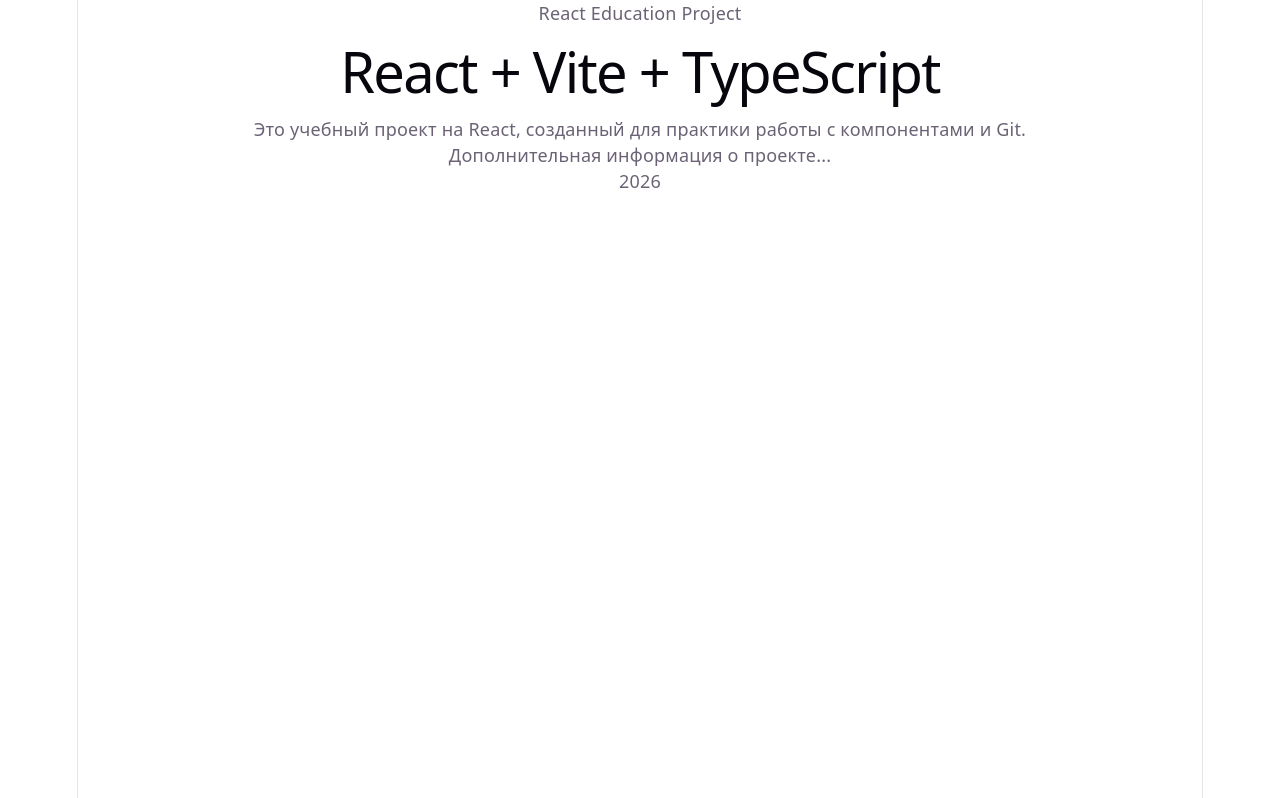
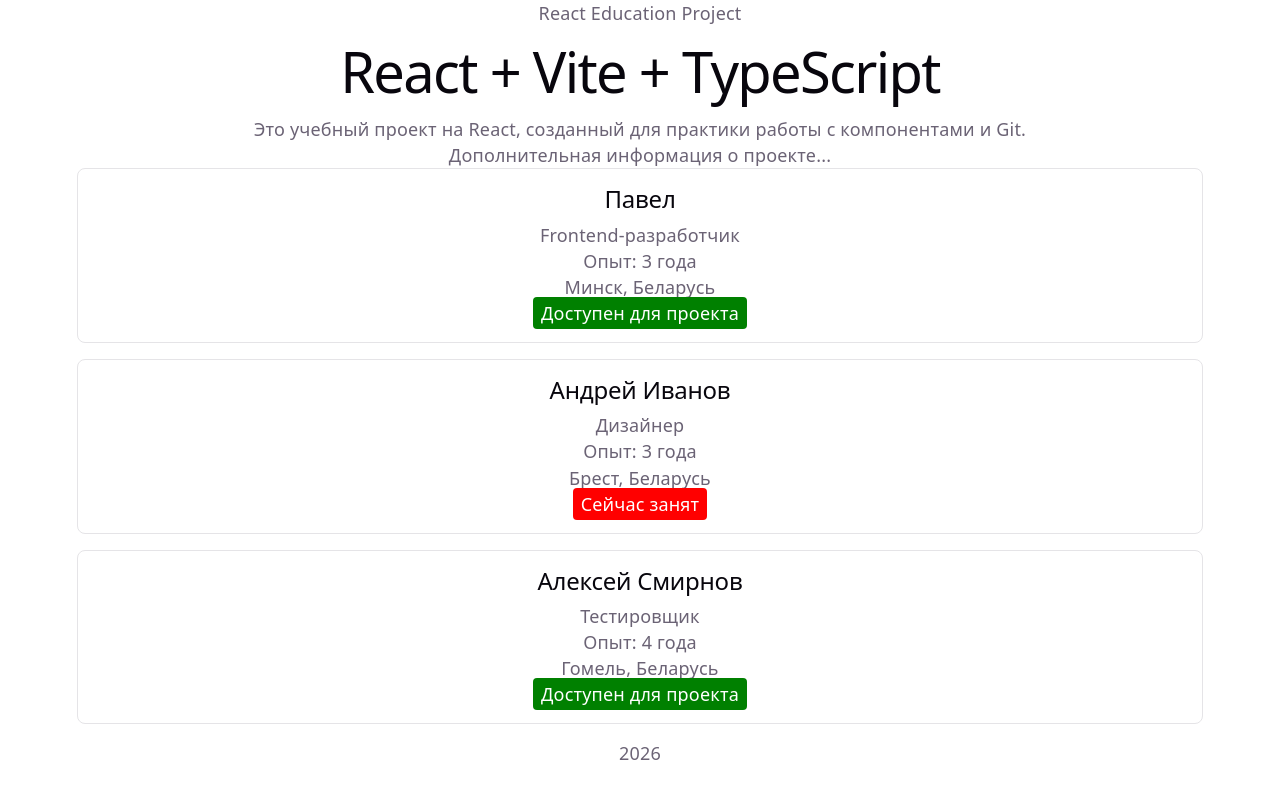
Before and after one commit to mikalai-repin/react-homeworks, a React (Vite) app: page / in a window 1280 px wide. Built offline with nearby package versions, Linux system fonts and the light colour scheme.

Commit message:
feat: added UserCard, StatusBadge and Card components

```diff
--- a/src/App.tsx
+++ b/src/App.tsx
@@ -1,13 +1,37 @@
 import './App.css'
 import Footer from './components/Footer'
 import Header from './components/Header'
-import { MainContent } from './components/Content'
+import { MainContent, Section } from './components/Content'
+import UserCard from './components/UserCard'
 
 function App() {
   return (
     <>
       <Header />
-      <MainContent />
+      <MainContent>
+        <Section />
+        <UserCard
+          name="Павел"
+          role="Frontend-разработчик"
+          experience={3}
+          location={{ city: 'Минск', country: 'Беларусь' }}
+          isAvailable={true}
+        />
+        <UserCard
+          name="Андрей Иванов"
+          role="Дизайнер"
+          experience={3}
+          location={{ city: 'Брест', country: 'Беларусь' }}
+          isAvailable={false}
+        />
+        <UserCard
+          name="Алексей Смирнов"
+          role="Тестировщик"
+          experience={4}
+          location={{ city: 'Гомель', country: 'Беларусь' }}
+          isAvailable={true}
+        />
+      </MainContent>
       <Footer />
     </>
   )
--- /dev/null
+++ b/src/components/Card.tsx
@@ -0,0 +1,9 @@
+type Props = {
+  children: React.ReactNode
+}
+
+const Card: React.FC<Props> = ({ children }) => {
+  return <article className="card">{children}</article>
+}
+
+export default Card
--- a/src/components/Content.tsx
+++ b/src/components/Content.tsx
@@ -11,10 +11,10 @@
   )
 }
 
-export const MainContent = () => {
-  return (
-    <main>
-      <Section />
-    </main>
-  )
+type MainContentProps = {
+  children: React.ReactNode
 }
+
+export const MainContent: React.FC<MainContentProps> = ({ children }) => {
+  return <main className="main-content">{children}</main>
+}
--- /dev/null
+++ b/src/components/StatusBadge.tsx
@@ -0,0 +1,16 @@
+const StatusBadge = ({ isAvailable }: { isAvailable: boolean }) => {
+  return (
+    <span
+      style={{
+        padding: '4px 8px',
+        borderRadius: '4px',
+        backgroundColor: isAvailable ? 'green' : 'red',
+        color: 'white',
+      }}
+    >
+      {isAvailable ? 'Доступен для проекта' : 'Сейчас занят'}
+    </span>
+  )
+}
+
+export default StatusBadge
--- /dev/null
+++ b/src/components/UserCard.tsx
@@ -0,0 +1,40 @@
+import { pluralizeYears } from '../helpers/pluralizeYears'
+import Card from './Card'
+import StatusBadge from './StatusBadge'
+
+type Props = {
+  name: string
+  role: string
+  experience: number
+  location: {
+    city: string
+    country: string
+  }
+  isAvailable: boolean
+}
+
+const UserCard: React.FC<Props> = ({
+  name,
+  role,
+  experience,
+  location,
+  isAvailable,
+}) => {
+  return (
+    <div className="user-card">
+      <Card>
+        <h2>{name}</h2>
+        <p>{role}</p>
+        <p>
+          Опыт: {experience} {pluralizeYears(experience)}
+        </p>
+        <p>
+          {location.city}, {location.country}
+        </p>
+      </Card>
+      <StatusBadge isAvailable={isAvailable} />
+    </div>
+  )
+}
+
+export default UserCard
--- /dev/null
+++ b/src/helpers/pluralizeYears.ts
@@ -0,0 +1,16 @@
+export const pluralizeYears = (value: number): string => {
+  const absNumber = Math.abs(value) % 100
+
+  const lastDigit = absNumber % 10
+
+  if (absNumber > 10 && absNumber < 20) {
+    return `лет`
+  }
+  if (lastDigit > 1 && lastDigit < 5) {
+    return `года`
+  }
+  if (lastDigit === 1) {
+    return `год`
+  }
+  return `лет`
+}
--- a/src/index.css
+++ b/src/index.css
@@ -55,7 +55,6 @@
   max-width: 100%;
   margin: 0 auto;
   text-align: center;
-  border-inline: 1px solid var(--border);
   min-height: 100svh;
   display: flex;
   flex-direction: column;
@@ -109,3 +108,10 @@
   padding: 4px 8px;
   background: var(--code-bg);
 }
+
+.user-card {
+  border: 1px solid var(--border);
+  padding: 16px;
+  border-radius: 8px;
+  margin-bottom: 16px;
+}
```
